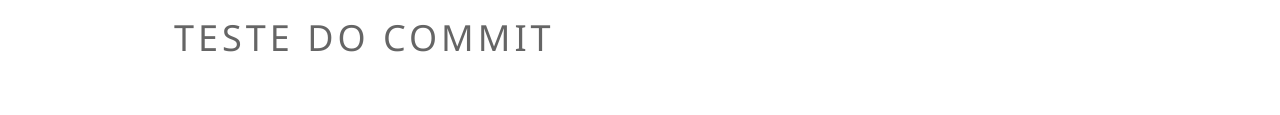
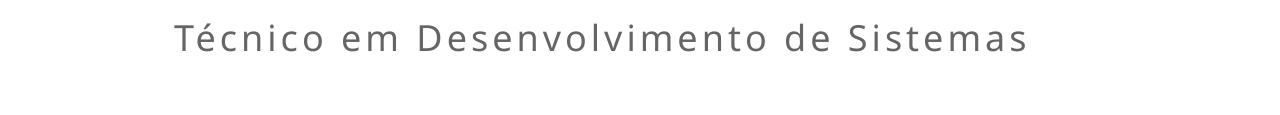
Before and after one commit to juliuscgama/ProjetoCPS-HTML-Test, a plain HTML site: page index.html in a window 1280 px wide. Shown: the part 348-463 px from the top of the page. Drawn offline with nearby package versions, Linux system fonts and the light colour scheme.

Commit message:
Teste de Nova Branch
Criada a branch inicio e alterado o index.html

```diff
--- a/index.html
+++ b/index.html
@@ -23,7 +23,7 @@
         <img class="w3-image" src="https://i.ibb.co/ZdtLMQX/Screenshot-20200317-192436-Word.jpg" alt="Logotipo do curso" border="0">
         <br><br><br><br><br>
         <div class="w3-display-bottomleft w3-padding-large w3-opacity ">
-          <h1 class="w3-xxlarge">TESTE DO COMMIT</h1>
+          <h1 class="w3-xxlarge">Técnico em Desenvolvimento de Sistemas</h1>
         </div>
       </header>
 
```
